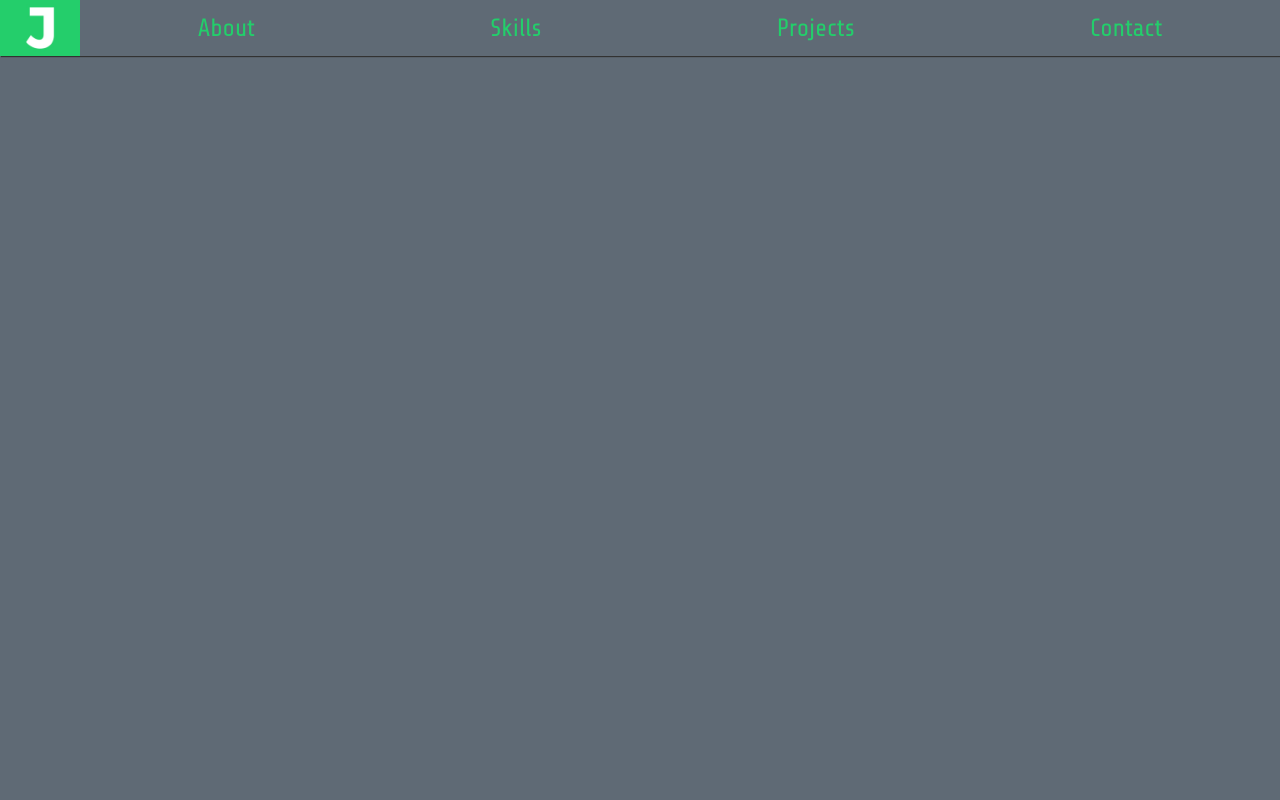
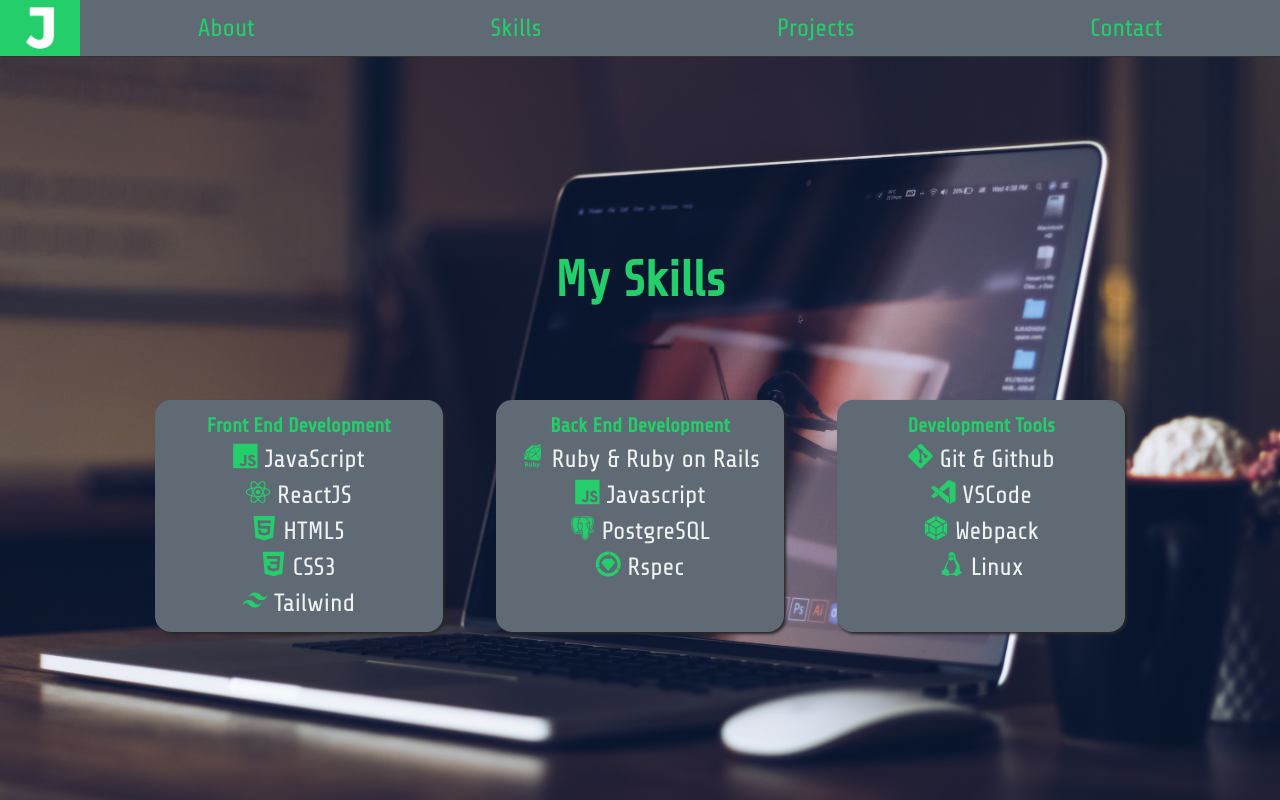
Before and after one commit to justinkim2015/react-portfolio-site, a React (Create React App) app: page /skills in a window 1280 px wide. Built offline with nearby package versions, Linux system fonts and the light colour scheme.

Commit message:
Add Skills section

```diff
--- a/public/index.html
+++ b/public/index.html
@@ -10,34 +10,30 @@
       content="Web site created using create-react-app"
     />
     <link rel="apple-touch-icon" href="%PUBLIC_URL%/logo192.png" />
-    <!--
-      manifest.json provides metadata used when your web app is installed on a
-      user's mobile device or desktop. See https://developers.google.com/web/fundamentals/web-app-manifest/
-    -->
     <link rel="manifest" href="%PUBLIC_URL%/manifest.json" />
-    <!--
-      Notice the use of %PUBLIC_URL% in the tags above.
-      It will be replaced with the URL of the `public` folder during the build.
-      Only files inside the `public` folder can be referenced from the HTML.
 
-      Unlike "/favicon.ico" or "favicon.ico", "%PUBLIC_URL%/favicon.ico" will
-      work correctly both with client-side routing and a non-root public URL.
-      Learn how to configure a non-root public URL by running `npm run build`.
-    -->
-    <title>React App</title>
+        <!-- Icons -->
+    <link rel="stylesheet" href="https://cdn.jsdelivr.net/gh/devicons/devicon@v2.15.1/devicon.min.css">
+    <link rel="stylesheet" href="https://cdn.jsdelivr.net/gh/devicons/devicon@v2.15.1/devicon.min.css">
+    <link rel="stylesheet" href="https://cdn.jsdelivr.net/gh/devicons/devicon@v2.15.1/devicon.min.css">
+    <link rel="stylesheet" href="https://cdn.jsdelivr.net/gh/devicons/devicon@v2.15.1/devicon.min.css">
+    <link rel="stylesheet" href="https://cdn.jsdelivr.net/gh/devicons/devicon@v2.15.1/devicon.min.css">
+    <link rel="stylesheet" href="https://cdn.jsdelivr.net/gh/devicons/devicon@v2.15.1/devicon.min.css">
+    <link rel="stylesheet" href="https://cdn.jsdelivr.net/gh/devicons/devicon@v2.15.1/devicon.min.css">
+    <link rel="stylesheet" href="https://cdnjs.cloudflare.com/ajax/libs/font-awesome/4.7.0/css/font-awesome.min.css">
+    <link rel="stylesheet" href="https://cdn.jsdelivr.net/gh/devicons/devicon@v2.15.1/devicon.min.css">
+    <link rel="stylesheet" href="https://cdn.jsdelivr.net/gh/devicons/devicon@v2.15.1/devicon.min.css">
+    <link rel="stylesheet" href="https://cdn.jsdelivr.net/gh/devicons/devicon@v2.15.1/devicon.min.css">
+    <link rel="stylesheet" href="https://cdn.jsdelivr.net/gh/devicons/devicon@v2.15.1/devicon.min.css">
+    <link rel="stylesheet" href="https://cdn.jsdelivr.net/gh/devicons/devicon@v2.15.1/devicon.min.css">
+    <link rel="stylesheet" href="https://cdn.jsdelivr.net/gh/devicons/devicon@v2.15.1/devicon.min.css">
+    <link rel="stylesheet" href="https://cdn.jsdelivr.net/gh/devicons/devicon@v2.15.1/devicon.min.css">
+    <link rel="stylesheet" href="https://cdn.jsdelivr.net/gh/devicons/devicon@v2.15.1/devicon.min.css">
+
+    <title>Justin Kim's Portfolio</title>
   </head>
   <body>
     <noscript>You need to enable JavaScript to run this app.</noscript>
     <div id="root"></div>
-    <!--
-      This HTML file is a template.
-      If you open it directly in the browser, you will see an empty page.
-
-      You can add webfonts, meta tags, or analytics to this file.
-      The build step will place the bundled scripts into the <body> tag.
-
-      To begin the development, run `npm start` or `yarn start`.
-      To create a production bundle, use `npm run build` or `yarn build`.
-    -->
   </body>
 </html>
--- a/src/App.js
+++ b/src/App.js
@@ -12,7 +12,7 @@
         <h3 class="typed-out-two">Full Stack Web Developer</h3>
       </div>
       <div class="flex-container appear">
-        <img src={Me} alt="picture-of-justin" class="profile-pic"></img>
+        <img src={Me} alt="im justin" class="profile-pic"></img>
         <p class="profile-content ">
           Full-stack developer living in Tokyo who likes to make stuff with
           his computer. My current focus is on delivering elegant and scaleable
--- a/src/RouteSwitch.js
+++ b/src/RouteSwitch.js
@@ -1,6 +1,7 @@
 import { BrowserRouter, Routes, Route } from "react-router-dom";
 import App from "./App";
 import Navbar from './navbar/Navbar'
+import Skills from './skills/Skills'
 
 const RouteSwitch = () => {
   return (
@@ -8,6 +9,7 @@
       <Navbar />
       <Routes>
         <Route path="/" element={<App />} />
+        <Route path="/skills" element={<Skills />} />
       </Routes>
     </BrowserRouter>
   );
--- a/src/intro/App.css
+++ b/src/intro/App.css
@@ -9,7 +9,7 @@
   justify-content: center;
   gap: 3vh;
   margin: 7vh 0vw 0vh 0vw;
-  height: 88vh;
+  height: 93vh;
   width: 100%;
   padding-top: 5vh;
   background-image: url(./sunrise.JPG);
--- a/src/navbar/Navbar.js
+++ b/src/navbar/Navbar.js
@@ -10,10 +10,10 @@
         <label id="hamburger-menu" for="hamburger-input" class="padding">
           <nav id="dropdown-menu">
             <ul class="links">
-              <li><a href="#profile-header">About</a></li>
-              <li><a href="#skills">Skills</a></li>
-              <li><a href="#projects-header">Projects</a></li>
-              <li><a href="#contact-header">Contact</a></li>
+            <MyLink dest='/' content='About' />
+            <MyLink dest='/skills' content='Skills' />
+            <MyLink dest='/projects' content='Projects' />
+            <MyLink dest='/contact' content='Contact' />
             </ul>
           </nav>
         </label>
--- /dev/null
+++ b/src/skills/Skills.js
@@ -0,0 +1,35 @@
+import './skills.css'
+
+const Skills = () => {
+  return (
+    <section class="skills flex" id="skills">
+      <h2 class="skills-header flex">My Skills</h2>
+      <div class="skills-box flex">
+        <ul class="skills-list flex">
+          <h3 class="skill">Front End Development</h3>
+          <li><i class="skill devicon-javascript-plain"></i> JavaScript</li>
+          <li><i class="skill devicon-react-original"></i> ReactJS</li>
+          <li><i class="skill devicon-html5-plain"></i> HTML5</li>
+          <li><i class="skill devicon-css3-plain"></i> CSS3</li>
+          <li><i class="skill devicon-tailwindcss-plain"></i> Tailwind</li>
+        </ul>
+        <ul class="skills-list flex">
+          <h3 class="skill">Back End Development</h3>
+          <li><i class="skill devicon-ruby-plain-wordmark"></i> Ruby & Ruby on Rails</li>
+          <li><i class="skill devicon-javascript-plain"></i> Javascript</li>
+          <li><i class="skill devicon-postgresql-plain"></i> PostgreSQL</li>
+          <li><i class="skill devicon-rspec-original"></i> Rspec</li>
+        </ul>
+        <ul class="skills-list flex">
+          <h3 class="skill">Development Tools</h3>
+          <li><i class="skill devicon-git-plain"></i> Git & Github</li>
+          <li> <i class="skill devicon-vscode-plain"></i> VSCode</li>
+          <li><i class="skill devicon-webpack-plain"></i> Webpack</li>
+          <li><i class="skill devicon-linux-plain"></i> Linux</li>
+        </ul>
+      </div>
+    </section>
+  )
+}
+
+export default Skills
--- /dev/null
+++ b/src/skills/skills.css
@@ -0,0 +1,74 @@
+.skills {
+  height: 100vh;
+  background-image: url('./laptop.jpg');
+  background-size: cover;
+}
+
+.skills-banner {
+  height: 100vh;
+  width: 100vw;
+  top: 110vh;
+}
+
+.skills-header {
+  color: #23CE6B;
+  margin: 12vh 0vw 5vh 0vw;
+}
+
+.skills-list {
+  margin: 0rem 3rem 2rem 3rem;
+  align-items: baseline;
+  font-size: 20px;
+  background-color: #5F6A75;
+  box-shadow: 2px 2px 3px rgb(39, 39, 39);
+  padding: 1rem;
+  gap: 1vh;
+  border-radius: 1rem;
+}
+
+.skill {
+  color: #23CE6B;
+}
+
+/* Tablet */
+@media (min-width: 480px) {
+  .skills-header {
+    margin: 10vh 0vw 5vh 0vw;
+    font-size: 50px;
+  }
+
+  .skills-list {
+    margin: 0vh 20vw 3vh 20vw;
+  }
+
+  .skills-banner {
+    height: 75vh;
+    width: 100vw;
+    top: 102vh;
+  }
+}
+
+/* Desktop */
+@media (min-width: 1000px) {
+  .skills-box {
+    flex-direction: row;
+    justify-content: space-around;
+    margin: 5vh 10vw 0vh 10vw;
+  }
+
+  .skills-list {
+    margin: 0%;
+    min-width: 20vw;
+    align-items: center;
+  }
+
+  .skills-header {
+    margin-top: 30vh;
+  }
+
+  .skills-banner {
+    width: 100vw;
+    top: 102vh;
+    max-height: 120%;
+  }
+}
```
Also changed, not shown: src/skills/laptop.jpg (added).
